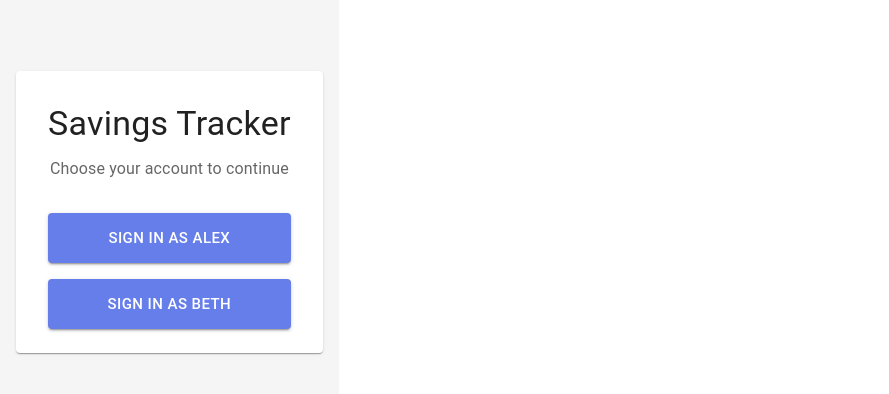
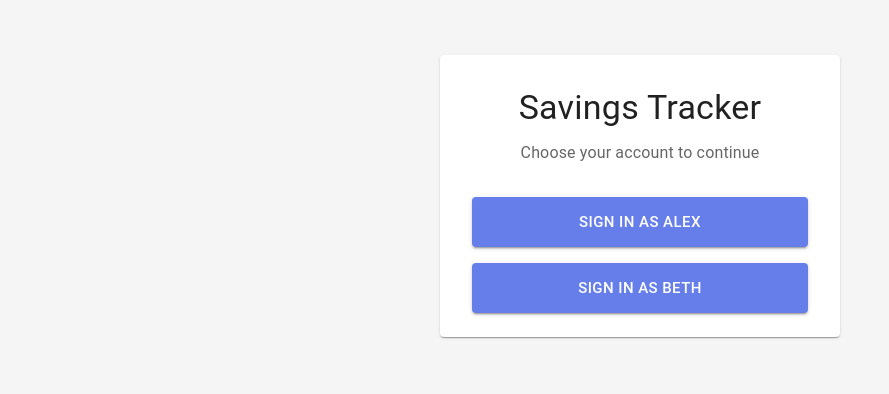
Before and after one commit to Alex-Whyatt/ha-savings-addon, a React (Vite) app in the folder savings-tracker/: page / in a window 1280 px wide. Shown: the part 204-598 px from the top of the page, without its empty margins (0-889 px from the left). Built offline with nearby package versions, Linux system fonts and the light colour scheme; no server answers.

Commit message:
fix: address style woes

```diff
--- a/savings-tracker/config.yaml
+++ b/savings-tracker/config.yaml
@@ -1,6 +1,6 @@
 ---
 name: Savings Tracker
-version: "1.0.14"
+version: "1.0.15"
 slug: savings-tracker
 description: A modern web-based savings tracker with calendar interface and progress visualization
 url: "https://github.com/Alex-Whyatt/ha-savings-addon"
--- a/savings-tracker/src/App.tsx
+++ b/savings-tracker/src/App.tsx
@@ -32,11 +32,11 @@ const AppContent: React.FC = () => {
   return (
     <Box sx={{
       flexGrow: 1,
-      minHeight: '100vh',
+      minHeight: '100%',
       backgroundColor: '#f5f5f5',
-      width: '100vw',
-      maxWidth: '100vw',
-      overflow: 'hidden'
+      width: '100%',
+      overflowX: 'hidden',
+      overflowY: 'auto'
     }}>
       <AppBar elevation={2}>
         <Toolbar sx={{ flexWrap: 'wrap', gap: 1 }}>
--- a/savings-tracker/src/components/Login.tsx
+++ b/savings-tracker/src/components/Login.tsx
@@ -22,12 +22,14 @@ const Login: React.FC = () => {
   return (
     <Box
       sx={{
-        minHeight: '100vh',
+        minHeight: '100%',
+        height: '100%',
         display: 'flex',
         alignItems: 'center',
         justifyContent: 'center',
         backgroundColor: '#f5f5f5',
         p: 2,
+        boxSizing: 'border-box',
       }}
     >
       <Card sx={{ maxWidth: 400, width: '100%' }}>
--- a/savings-tracker/src/index.css
+++ b/savings-tracker/src/index.css
@@ -1,12 +1,18 @@
+/* Base styles optimized for HA ingress iframe */
+html, body, #root {
+  margin: 0;
+  padding: 0;
+  width: 100%;
+  height: 100%;
+  min-height: 100%;
+}
+
 :root {
   font-family: Inter, system-ui, Avenir, Helvetica, Arial, sans-serif;
   line-height: 1.5;
   font-weight: 400;
-
-  color-scheme: light dark;
-  color: rgba(255, 255, 255, 0.87);
-  background-color: #242424;
-
+  color: #213547;
+  background-color: #f5f5f5;
   font-synthesis: none;
   text-rendering: optimizeLegibility;
   -webkit-font-smoothing: antialiased;
@@ -23,14 +29,6 @@ a:hover {
   color: #535bf2;
 }
 
-body {
-  margin: 0;
-  display: flex;
-  place-items: center;
-  min-width: 320px;
-  min-height: 100vh;
-}
-
 h1 {
   font-size: 3.2em;
   line-height: 1.1;
@@ -43,7 +41,7 @@ button {
   font-size: 1em;
   font-weight: 500;
   font-family: inherit;
-  background-color: #1a1a1a;
+  background-color: #f9f9f9;
   cursor: pointer;
   transition: border-color 0.25s;
 }
@@ -54,16 +52,3 @@ button:focus,
 button:focus-visible {
   outline: 4px auto -webkit-focus-ring-color;
 }
-
-@media (prefers-color-scheme: light) {
-  :root {
-    color: #213547;
-    background-color: #ffffff;
-  }
-  a:hover {
-    color: #747bff;
-  }
-  button {
-    background-color: #f9f9f9;
-  }
-}
```
